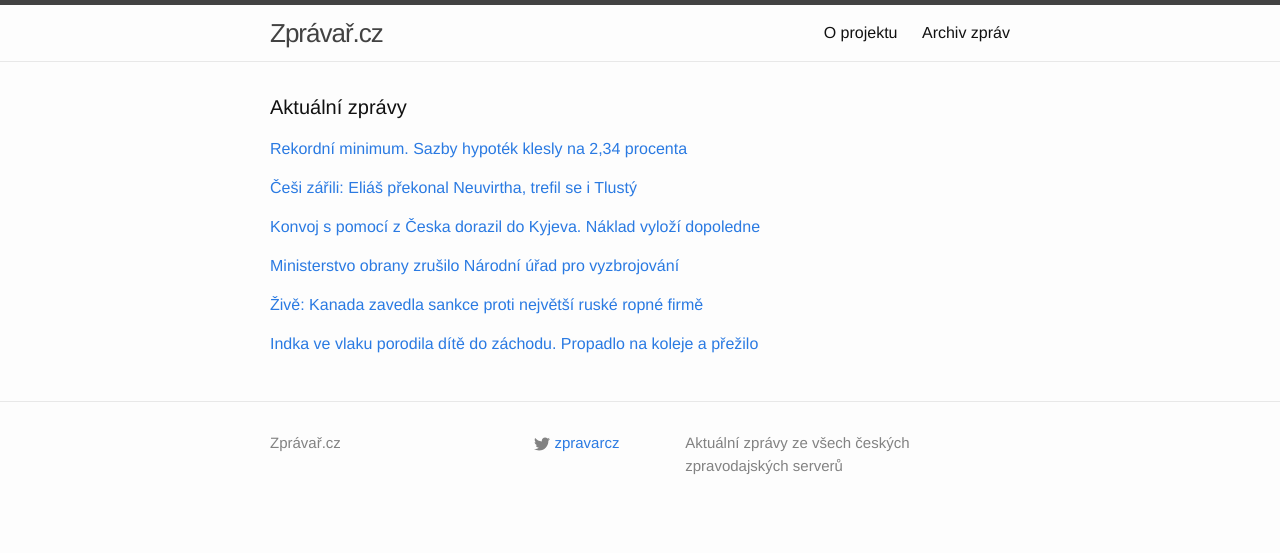
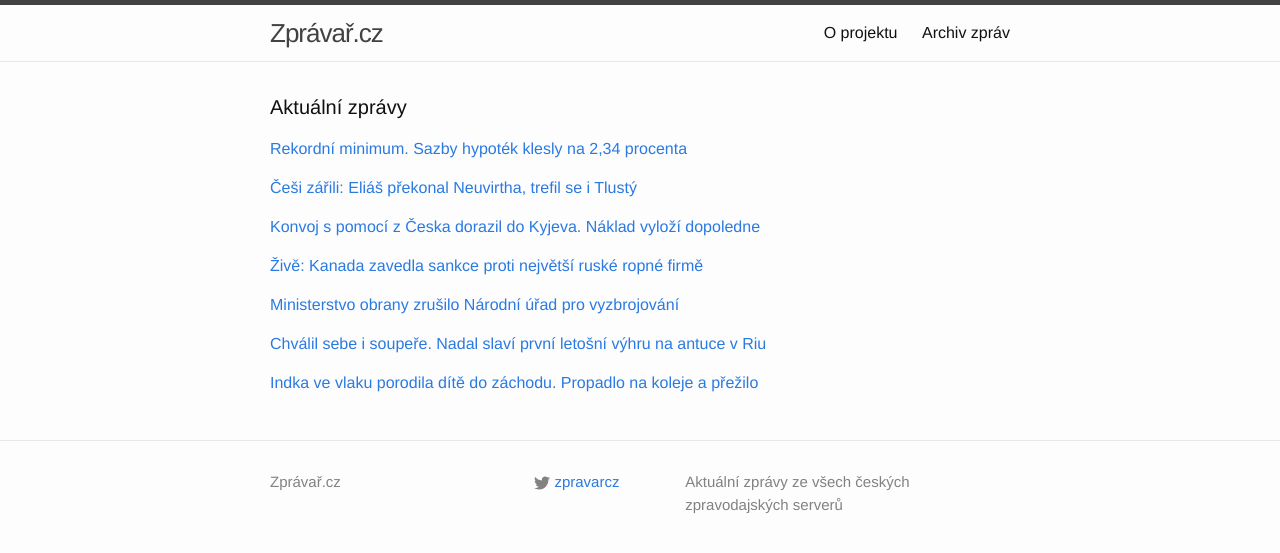
Before and after one commit to adliska/zpravar, a Jekyll site: the page built from index.html, in a window 1280 px wide. Shown: the top 553 px of the page. Built offline with Jekyll 4.4.1, drawn with Linux system fonts in a browser that asks for light colours.

Commit message:
zpravar news update

```diff
--- a/index.html
+++ b/index.html
@@ -37,24 +37,31 @@ layout: default
 <li><a href=http://www.novinky.cz/zahranicni/evropa/361952-konvoj-s-ceskou-humanitarni-pomoci-ukrajine-dojel-do-kyjeva.html>Konvoj s českou humanitární pomocí Ukrajině dojel do Kyjeva  - www.novinky.cz</a></li>
 <li><a href=http://www.ceskenoviny.cz/zpravy/zpravy/konvoj-s-ceskou-humanitarni-pomoci-ukrajine-dojel-do-kyjeva/1182670>Konvoj s českou humanitární pomocí Ukrajině dojel do Kyjeva - www.ceskenoviny.cz</a></li>
 </ul>
-</div><p><a href="javascript:;" onclick="toggle_visibility('zpravy3')">Ministerstvo obrany zrušilo Národní úřad pro vyzbrojování</a></p>
+</div><p><a href="javascript:;" onclick="toggle_visibility('zpravy3')">Živě: Kanada zavedla sankce proti největší ruské ropné firmě</a></p>
 <div id="zpravy3" style="display:none">
+<ul>
+<li><a href=http://zpravy.aktualne.cz/zahranici/zive-streda-18-unora-ukrajina-rusko-separatiste/r~27a740c2b14111e490f70025900fea04/>Živě: Kanada zavedla sankce proti největší ruské ropné firmě - zpravy.aktualne.cz</a></li>
+<li><a href=http://zpravy.e15.cz/zahranicni/politika/kanada-zavedla-nove-protiruske-sankce-cilene-na-rosneft-i-rostec-1164164>Kanada zavedla nové protiruské sankce cílené na Rosněfť i Rostec - zpravy.e15.cz</a></li>
+<li><a href=http://www.novinky.cz/ekonomika/361951-kanada-zavedla-nove-protiruske-sankce-cilene-na-rosneft-i-rostec.html>Kanada zavedla nové protiruské sankce cílené na Rosněfť i Rostec  - www.novinky.cz</a></li>
+<li><a href=http://www.ceskenoviny.cz/zpravy/zpravy/kanada-zavedla-nove-protiruske-sankce-cilene-na-rosneft-i-rostec/1182683>Kanada zavedla nové protiruské sankce cílené na Rosněfť i Rostec - www.ceskenoviny.cz</a></li>
+</ul>
+</div><p><a href="javascript:;" onclick="toggle_visibility('zpravy4')">Ministerstvo obrany zrušilo Národní úřad pro vyzbrojování</a></p>
+<div id="zpravy4" style="display:none">
 <ul>
 <li><a href=http://zpravy.e15.cz/domaci/politika/ministerstvo-obrany-zrusilo-narodni-urad-pro-vyzbrojovani-1164185>Ministerstvo obrany zrušilo Národní úřad pro vyzbrojování - zpravy.e15.cz</a></li>
 <li><a href=http://zpravy.idnes.cz/obrana-zrusila-narodni-urad-pro-vyzbrojovani-kvuli-sluzebnimu-zakonu-1mb-/domaci.aspx?c=A150218_073621_domaci_fer>Obrana kvůli služebnímu zákonu zrušila Národní úřad pro vyzbrojování  - zpravy.idnes.cz</a></li>
 <li><a href=http://www.tyden.cz/rubriky/domaci/ministerstvo-obrany-zrusilo-narodni-urad-pro-vyzbrojovani_333751.html>Ministerstvo obrany zrušilo Národní úřad pro vyzbrojování - www.tyden.cz</a></li>
 <li><a href=http://www.denik.cz/z_domova/ministerstvo-obrany-zrusilo-narodni-urad-pro-vyzbrojovani-20150218.html>Ministerstvo obrany zrušilo Národní úřad pro vyzbrojování - www.denik.cz</a></li>
 </ul>
-</div><p><a href="javascript:;" onclick="toggle_visibility('zpravy4')">Živě: Kanada zavedla sankce proti největší ruské ropné firmě</a></p>
-<div id="zpravy4" style="display:none">
+</div><p><a href="javascript:;" onclick="toggle_visibility('zpravy5')">Chválil sebe i soupeře. Nadal slaví první letošní výhru na antuce v Riu</a></p>
+<div id="zpravy5" style="display:none">
 <ul>
-<li><a href=http://zpravy.aktualne.cz/zahranici/zive-streda-18-unora-ukrajina-rusko-separatiste/r~27a740c2b14111e490f70025900fea04/>Živě: Kanada zavedla sankce proti největší ruské ropné firmě - zpravy.aktualne.cz</a></li>
-<li><a href=http://zpravy.e15.cz/zahranicni/politika/kanada-zavedla-nove-protiruske-sankce-cilene-na-rosneft-i-rostec-1164164>Kanada zavedla nové protiruské sankce cílené na Rosněfť i Rostec - zpravy.e15.cz</a></li>
-<li><a href=http://www.novinky.cz/ekonomika/361951-kanada-zavedla-nove-protiruske-sankce-cilene-na-rosneft-i-rostec.html>Kanada zavedla nové protiruské sankce cílené na Rosněfť i Rostec  - www.novinky.cz</a></li>
-<li><a href=http://www.ceskenoviny.cz/zpravy/zpravy/kanada-zavedla-nove-protiruske-sankce-cilene-na-rosneft-i-rostec/1182683>Kanada zavedla nové protiruské sankce cílené na Rosněfť i Rostec - www.ceskenoviny.cz</a></li>
+<li><a href=http://www.denik.cz/tenis/chvalil-sebe-i-soupere-nadal-slavi-prvni-letosni-vyhru-na-antuce-v-riu-20150218.html>Chválil sebe i soupeře. Nadal slaví první letošní výhru na antuce v Riu - www.denik.cz</a></li>
+<li><a href=http://www.sportovninoviny.cz/zpravy/nadal-vyhral-v-riu-nad-bellucim-prvni-letosni-zapas-na-antuce/1182707>Nadal vyhrál v Riu nad Bellucim první letošní zápas na antuce - www.sportovninoviny.cz</a></li>
+<li><a href=http://sport.aktualne.cz/nadal-skolil-belluciho-a-ovladl-svuj-prvni-zapas-na-antuce/r~010b68aeb73f11e4a10c0025900fea04/>Nadal skolil Belluciho a ovládl svůj první zápas na antuce - sport.aktualne.cz</a></li>
 </ul>
-</div><p><a href="javascript:;" onclick="toggle_visibility('zpravy5')">Indka ve vlaku porodila dítě do záchodu. Propadlo na koleje a přežilo</a></p>
-<div id="zpravy5" style="display:none">
+</div><p><a href="javascript:;" onclick="toggle_visibility('zpravy6')">Indka ve vlaku porodila dítě do záchodu. Propadlo na koleje a přežilo</a></p>
+<div id="zpravy6" style="display:none">
 <ul>
 <li><a href=http://zpravy.idnes.cz/indicka-matka-rodila-na-zachode-ve-vlaku-dite-spadlo-na-koleje-a-prezilo-1mp-/zahranicni.aspx?c=A150218_084344_zahranicni_fer>Indka ve vlaku porodila dítě do záchodu. Propadlo na koleje a přežilo - zpravy.idnes.cz</a></li>
 <li><a href=http://www.novinky.cz/zahranicni/svet/361955-indka-porodila-ve-vlaku-na-zachode-novorozene-prezilo-pad-do-kolejiste.html>Indka porodila ve vlaku na záchodě, novorozeně přežilo pád do kolejiště - www.novinky.cz</a></li>
```
